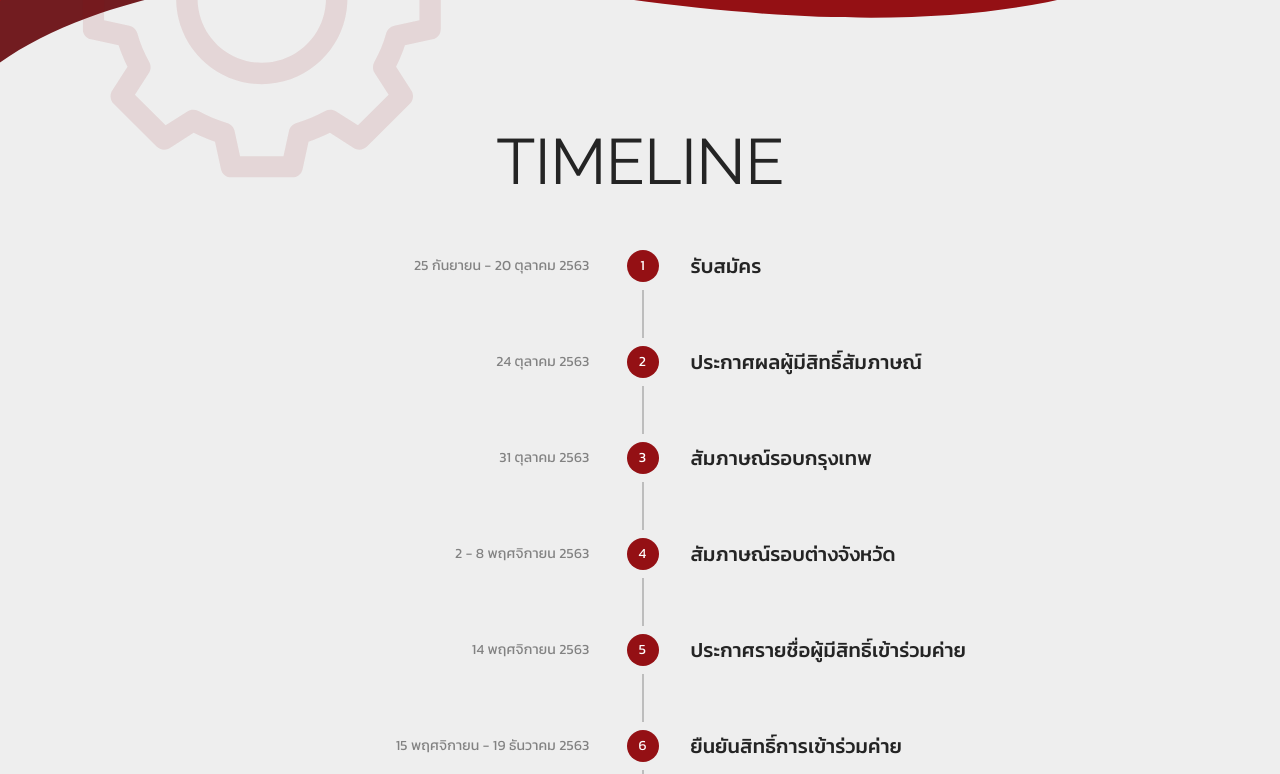
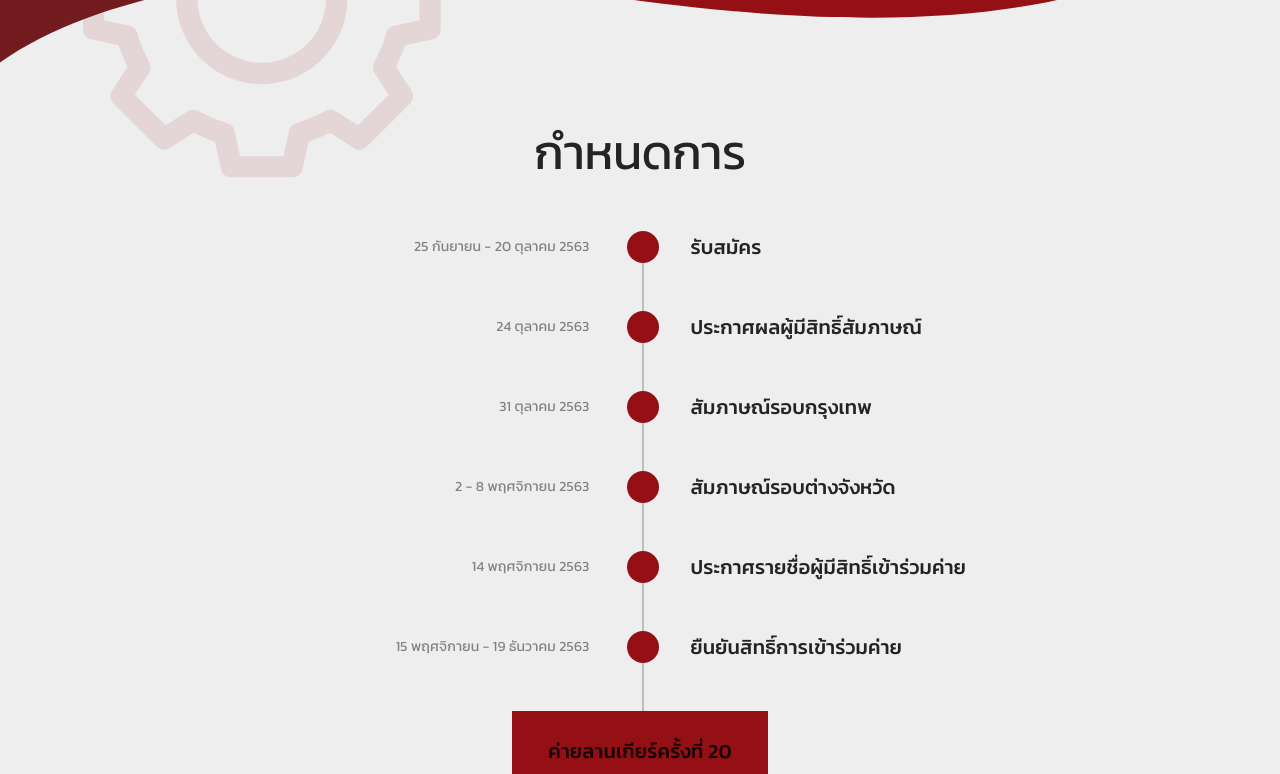
Before and after one commit to esc-chula/larngearcamp-frontend, a React (Create React App) app: page / in a window 1280 px wide. Shown: the part 1760-2534 px from the top of the page. Built offline with nearby package versions, Linux system fonts and the light colour scheme.

Commit message:
💄 removed line gaps and counter

```diff
--- a/src/core/components/timeline.component.tsx
+++ b/src/core/components/timeline.component.tsx
@@ -1,6 +1,7 @@
 import React from "react"
 import { Box, BoxProps, Typography } from "@material-ui/core"
 import { makeStyles } from "@material-ui/core/styles"
+import { TimelineModel } from "../constants/timeline.constant"
 
 const useStyle = makeStyles(theme => ({
   container: {
@@ -30,7 +31,6 @@ const useStyle = makeStyles(theme => ({
     textAlign: "center"
   },
   hline: {
-    margin: "8px 0 8px 0",
     width: "0px",
     paddingLeft: "1px",
     paddingRight: "1px",
@@ -51,13 +51,8 @@ const useStyle = makeStyles(theme => ({
   }
 }))
 
-export interface TimelineLabel {
-  left: string
-  right: string
-}
-
 export interface TimelineProps extends BoxProps {
-  label: TimelineLabel[]
+  label: TimelineModel[]
   startNumber?: number
   includeFinalLine?: boolean
 }
@@ -69,18 +64,14 @@ export const TimelineDisplay: React.FC<TimelineProps> = props => {
 
   return (
     <Box className={`${classes.container} ${rest.className}`} {...rest}>
-      {label.map(({ left, right }, i, arr) => (
+      {label.map(({ title, duration }, i, arr) => (
         <React.Fragment key={i}>
           <Typography variant="body2" className={classes.leftText}>
-            {left}
+            {duration}
           </Typography>
 
           <div className={classes.middleContainer}>
-            <div className={classes.numberCircle}>
-              <Typography variant="body2" className={classes.numberText}>
-                {(startNumber ?? 1) + i}
-              </Typography>
-            </div>
+            <div className={classes.numberCircle} />
             {(includeFinalLine || i < arr.length - 1) && (
               <Box>
                 <div className={classes.hline} />
@@ -89,7 +80,7 @@ export const TimelineDisplay: React.FC<TimelineProps> = props => {
           </div>
 
           <Typography variant="h6" className={classes.rightText}>
-            {right}
+            {title}
           </Typography>
         </React.Fragment>
       ))}
--- a/src/core/constants/timeline.constant.tsx
+++ b/src/core/constants/timeline.constant.tsx
@@ -1,15 +1,15 @@
 export interface TimelineModel {
-  left: string
-  right: string
+  title: string
+  duration: string
 }
 
 const timelineConstant: Array<TimelineModel> = [
-  { left: "25 กันยายน - 20 ตุลาคม 2563", right: "รับสมัคร" },
-  { left: "24 ตุลาคม 2563", right: "ประกาศผลผู้มีสิทธิ์สัมภาษณ์" },
-  { left: "31 ตุลาคม 2563", right: "สัมภาษณ์รอบกรุงเทพ" },
-  { left: "2 - 8 พฤศจิกายน 2563", right: "สัมภาษณ์รอบต่างจังหวัด" },
-  { left: "14 พฤศจิกายน 2563", right: "ประกาศรายชื่อผู้มีสิทธิ์เข้าร่วมค่าย" },
-  { left: "15 พฤศจิกายน - 19 ธันวาคม 2563", right: "ยืนยันสิทธิ์การเข้าร่วมค่าย" }
+  { duration: "25 กันยายน - 20 ตุลาคม 2563", title: "รับสมัคร" },
+  { duration: "24 ตุลาคม 2563", title: "ประกาศผลผู้มีสิทธิ์สัมภาษณ์" },
+  { duration: "31 ตุลาคม 2563", title: "สัมภาษณ์รอบกรุงเทพ" },
+  { duration: "2 - 8 พฤศจิกายน 2563", title: "สัมภาษณ์รอบต่างจังหวัด" },
+  { duration: "14 พฤศจิกายน 2563", title: "ประกาศรายชื่อผู้มีสิทธิ์เข้าร่วมค่าย" },
+  { duration: "15 พฤศจิกายน - 19 ธันวาคม 2563", title: "ยืนยันสิทธิ์การเข้าร่วมค่าย" }
 ]
 
 export default timelineConstant
--- a/src/modules/home/home-timeline.module.tsx
+++ b/src/modules/home/home-timeline.module.tsx
@@ -8,8 +8,7 @@ const useStyle = makeStyles(theme => ({
   title: {
     marginBottom: "50px",
     fontWeight: 400,
-    fontSize: "4rem",
-    fontFamily: "Raleway"
+    fontSize: "3rem"
   },
   endCard: {
     backgroundColor: theme.palette.primary.main,
@@ -26,7 +25,7 @@ const HomeTimeline: React.FC<TimelineProps & React.HTMLAttributes<HTMLDivElement
   return (
     <SafeArea {...props}>
       <Typography variant="h2" align="center" className={classes.title}>
-        TIMELINE
+        กำหนดการ
       </Typography>
       <TimelineDisplay includeFinalLine={true} label={props.label} />
       <div className={classes.endCard}>
```
